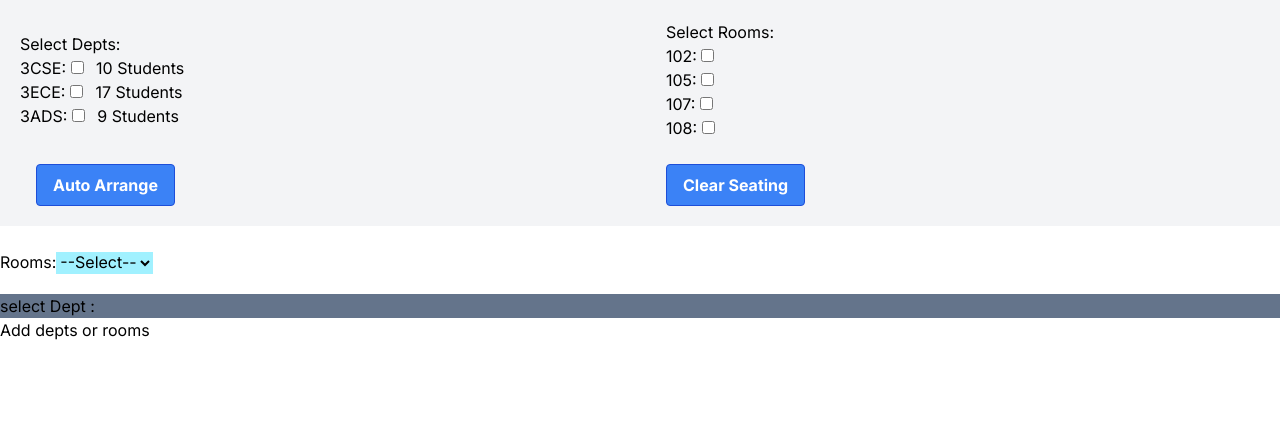
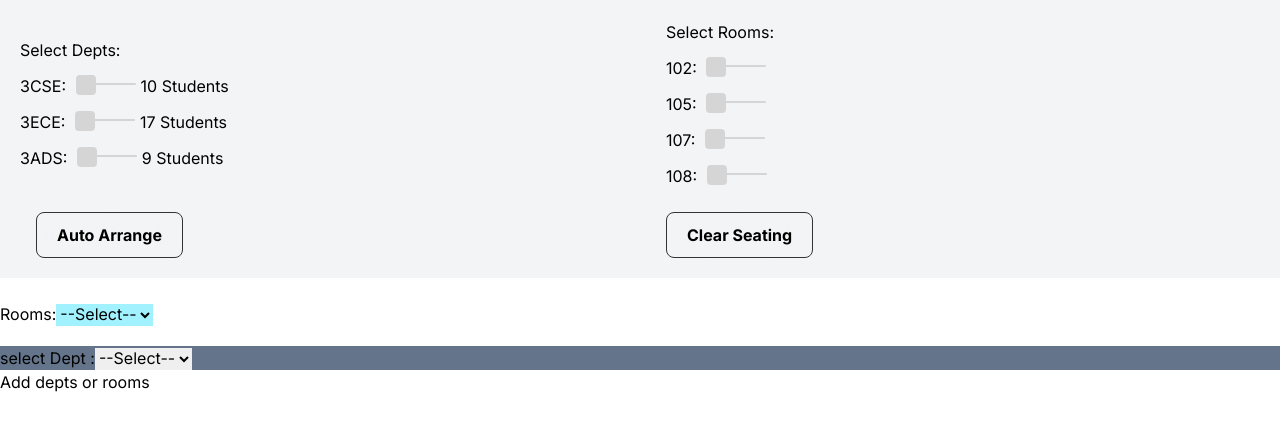
Before and after one commit to deleteme0/seating-app, a Next.js app: page /selection in a window 1280 px wide. Shown: the top 428 px of the page. Built offline with nearby package versions, Linux system fonts and the light colour scheme.

Commit message:
modified checkbox,select department,added gradient to buttion

```diff
--- /dev/null
+++ b/src/app/selection/buttonEffect.css
@@ -0,0 +1,43 @@
+/* Add this to your stylesheet */
+.bg-gradient-hover {
+    transition: background 0.3s ease-in-out;
+    background-size: 200% 100%;
+    animation: gradientMove 3s linear infinite;
+}
+
+.bg-gradient-hover:hover {
+    background-image: linear-gradient(to right, #f0a0a0, #d395f4);
+    border: 1px solid #d395f4;
+}
+
+.bg-gradient-move {
+    color: black; /* Set the text color when not hovered */
+    border: none;
+    padding: 10px 20px;
+    border: 1px solid #333;
+    cursor: pointer;
+    font-size: 16px;
+    outline: none;
+    border-radius: 8px;
+    backdrop-filter: blur(50px); /* Adjust the blur value for the glass effect */
+}
+
+.bg-gradient-move:hover {
+    animation: gradientMove 1s infinite;
+    color: white; /* Set the text color when hovered */
+}
+
+@keyframes gradientMove {
+    0% {
+        background-position: 0% 50%;
+    }
+    50% {
+        background-position: 100% 50%;
+    }
+    75% {
+        background-position: 50% 50%;
+    }
+    100% {
+        background-position: 0% 50%;
+    }
+}
--- /dev/null
+++ b/src/app/selection/checkboxLook.css
@@ -0,0 +1,87 @@
+/* checkboxLooks.css */
+
+@keyframes pulsein {
+    0%, 100% {
+        top: 0px;
+        height: 40px;
+        width: 40px;
+    }
+    50% {
+        top: 6px;
+        height: 28px;
+        width: 52px;
+    }
+}
+
+@keyframes pulseout {
+    0%, 100% {
+        top: 0px;
+        height: 40px;
+        width: 40px;
+    }
+    50% {
+        top: 6px;
+        height: 28px;
+        width: 52px;
+    }
+}
+
+/* checkboxLooks.css */
+
+/* Apply styles only to checkboxes with the switcher class */
+input[type="checkbox"].switcher {
+    position: relative;
+    cursor: pointer;
+    padding-left: 60px;
+    height: 20px;
+    line-height: 40px;
+    margin: 5px;
+    font-size: 30px;
+    user-select: none;
+    z-index: 1;
+    appearance: none;
+}
+
+/* Styles for the checkbox indicator */
+input[type="checkbox"].switcher::after {
+    content: '';
+    position: absolute;
+    top: 8px;
+    left: 0;
+    height: 20px;
+    width: 20px;
+    background-color: #d5d5d5;
+    border-radius: 20%;
+    transition: all .3s ease;
+    z-index: 1;
+}
+
+/* Styles for the checkbox track */
+input[type="checkbox"].switcher::before {
+    content: '';
+    position: absolute;
+    top: 16px;
+    left: 0;
+    width: 60px;
+    height: 2px;
+    background-color: #d5d5d5;
+    border-radius: 10px;
+    transition: all .3s ease;
+    z-index: 1;
+}
+
+/* Styles for the checked state */
+input[type="checkbox"].switcher:checked::after {
+    background-image: linear-gradient(to right, #f0a0a0, #d395f4);
+    transform: translateX(40px);
+}
+input[type="checkbox"].switcher:checked::before {
+    background-image: linear-gradient(to right, #f0a0a0, #d395f4);
+}
+
+/* Styles for the disabled state */
+input[type="checkbox"].switcher:disabled::after,
+input[type="checkbox"].switcher:disabled::before {
+    background-color: #e5e5e5;
+    z-index: 1;
+}
--- a/src/app/selection/pdfmaker.tsx
+++ b/src/app/selection/pdfmaker.tsx
@@ -160,15 +160,19 @@ export default function PdfMaker({rooms,students}:{rooms: any,students:any}){
             <button onClick={handleDownload} hidden={gdept==null} className=" down-button">Download</button>
             </div>
             <div className=" bg-azure-500 grid grid-cols-5 space-y-5 space-x-4 border-spacing-5">
-
-            <p>select Dept :</p>
+            <p>select Dept :
+                <select onChange={handlechange} className="DownloadSelections" name="selectedDownload" id="room">
+                <option value="" disabled selected hidden>--Select--</option>
                 {students.map(
                     (each:any,i:any)=>(
-                        <label key={"radiol"+each.dept} hidden={each.use == false}>
-                        <input type="radio" name="selectedRoom" key={"radio"+each.roomno} id={each} onChange={handlechange} value={each.dept}/>
-                        {each.dept}</label>
+                        <option hidden={each.use === false} key={"radio"+each.roomno} id={each} value={each.dept}>{each.dept}</option>
+                        /*<label key={"radiol"+each.dept} hidden={each.use == false}>*/
+                        /*<input type="radio" name="selectedRoom" key={"radio"+each.roomno} id={each} onChange={handlechange} value={each.dept}/>*/
+                        /*{each.dept}</label>*/
                     )
                 )}
+                </select>
+                </p>
                 </div>
         </div>
 
--- a/src/app/selection/searchbar.tsx
+++ b/src/app/selection/searchbar.tsx
@@ -2,6 +2,8 @@
 import autoAddEm from "../utililties/autoaddem"
 import './select.css';
 import './cssforshowroom.css';
+import './buttonEffect.css';
+import './checkboxLook.css';
 
 export default function SearchBar({setCount,setRooms,rooms,students,setStudents}:{setCount:any,setRooms:any,rooms:any,students:any,setStudents:any}) {
 
@@ -79,27 +81,24 @@ export default function SearchBar({setCount,setRooms,rooms,students,setStudents}
                 </label>
             </div> */}
             <div>
-
-                <label className=" grid grid-cols-1 ">Select Depts:
+                <label className="grid grid-cols-1">Select Depts:
                     {students.map(
-                    (each:any,i:any)=>(
+                        (each: any, i: any) => (
                             <label key={i}>
-                        {each.dept}: <input type="checkbox" id={i} name="room" onChange={() => {handleDeptChange({students,i})}}/> {each.rollnos.length} Students
+                                {each.dept}: <input type="checkbox" id={i} className="switcher" name="room" onChange={() => { handleDeptChange({ students, i }) }} />{each.rollnos.length}  Students
                             </label>
                         )
                     )}
-                {/* <label id="myCheckbox" >
-                111: <input type="checkbox" name="myCheckbox" />
-                </label> */}
                 </label>
             </div>
+
             <div>
 
                 <label className=" grid grid-cols-1 ">Select Rooms:
                 {rooms.map(
                     (each:any,i:any)=>(
                         <label key={i}>
-                        {each.roomno}: <input type="checkbox" id={i} name="room" onChange={() => {handleRoomChange({rooms,i})}}/>
+                        {each.roomno}: <input type="checkbox" id={i} className="switcher" name="room" onChange={() => {handleRoomChange({rooms,i})}}/>
                         </label>
                     )
                 )}
@@ -115,10 +114,19 @@ export default function SearchBar({setCount,setRooms,rooms,students,setStudents}
                 </label>
             </div> */}
             <div>
-                <button onClick={()=>{handleArrange()}} className=" bg-blue-500 bg-blue-500 hover:bg-blue-700 text-white font-bold py-2 px-4 border border-blue-700 rounded">Auto Arrange</button>
+    <button
+        onClick={() => { handleArrange() }}
+        className="bg-gradient-hover bg-gradient-move hover:bg-blue-700 text-white font-bold py-2 px-4 border border-blue-700 rounded transition duration-300 ease-in-out">
+        Auto Arrange
+    </button>
 </div>
+
+
+
+
             <div>
-                <button className=" bg-blue-500 align-center bg-blue-500 hover:bg-blue-700 text-white font-bold py-2 px-4 border border-blue-700 rounded" onClick={()=>{handleClear()}}>Clear Seating</button>
+                <button onClick={()=>{handleClear()}}
+                className="bg-gradient-hover bg-gradient-move hover:bg-blue-700 text-white font-bold py-2 px-4 border border-blue-700 rounded transition duration-300 ease-in-out">Clear Seating</button>
             </div>
         </div>
     )
```
Lines whose indentation alone changed are shown as unchanged.
